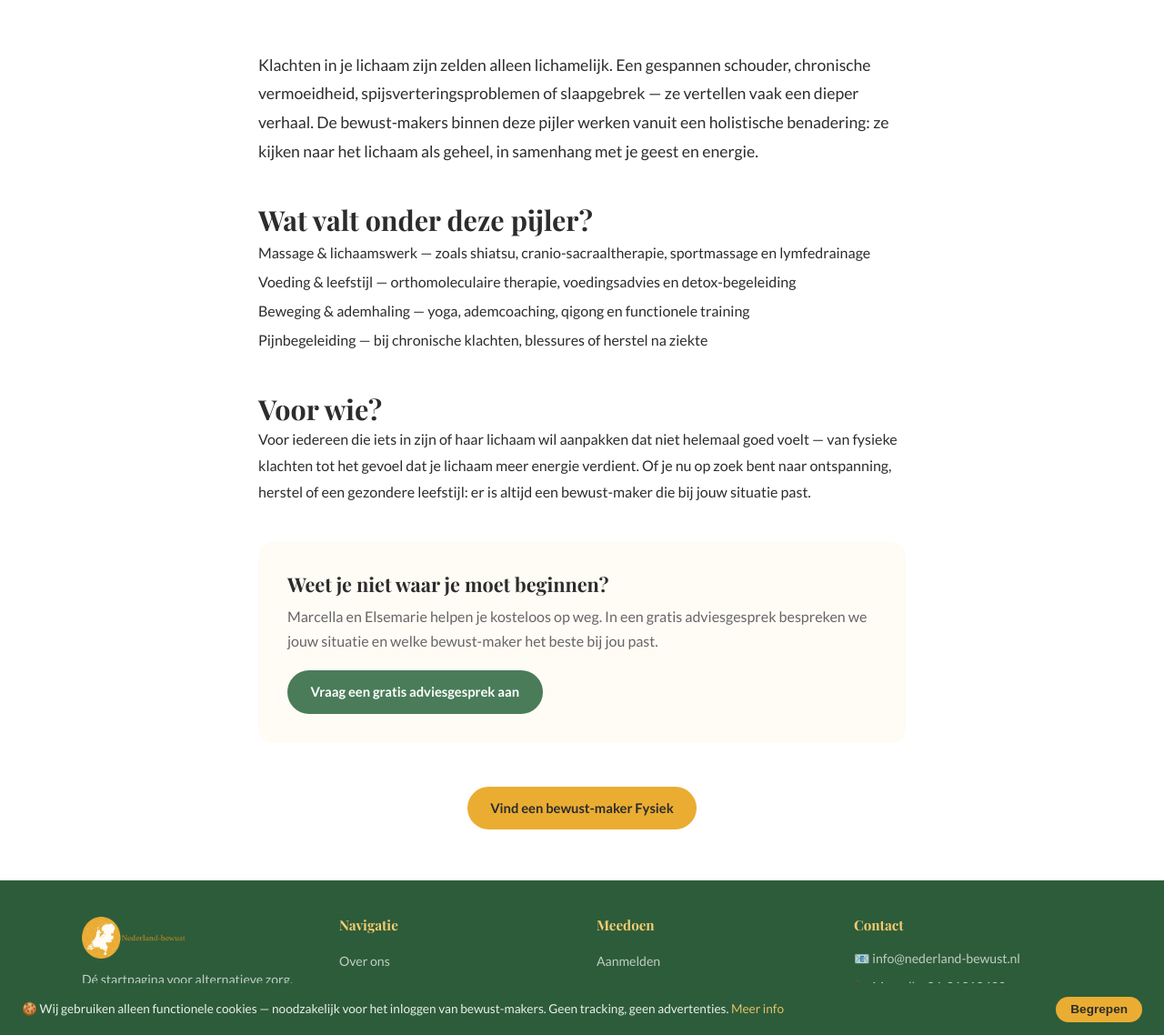
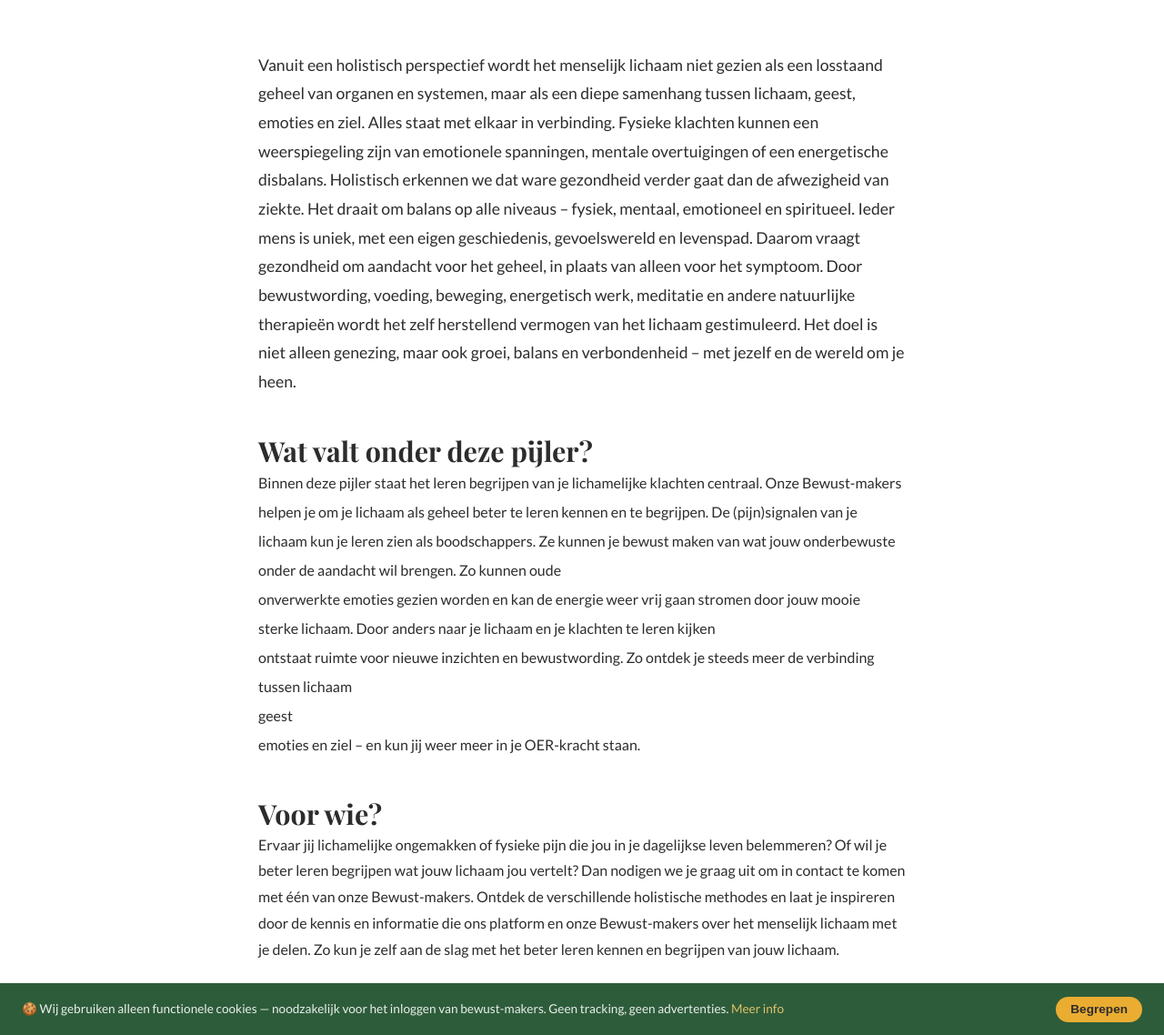
Before and after one commit to hands4flownl/nederland-bewust, a Jekyll site: the page built from pages/pijler-fysiek.html, in a window 1280 px wide and 1400 px high. Shown: the part 262-1400 px from the top of the window at 91% size. Built offline with Jekyll 4.4.1, drawn with Linux system fonts in a browser that asks for light colours; a script that is not in the unit is left out.

Commit message:
Update Teksten aanpassen “pijler_fysiek”

```diff
--- a/_data/teksten_pijler_fysiek.yml
+++ b/_data/teksten_pijler_fysiek.yml
@@ -1,16 +1,45 @@
-# Pijler-pagina: Fysiek, voeding & bewegen — aanpassen via /admin/
-kop: "Fysiek, voeding & bewegen"
-subtitel: "Jouw lichaam is het fundament van je welzijn"
-intro: "Klachten in je lichaam zijn zelden alleen lichamelijk. Een gespannen schouder, chronische vermoeidheid, spijsverteringsproblemen of slaapgebrek — ze vertellen vaak een dieper verhaal. De bewust-makers binnen deze pijler werken vanuit een holistische benadering: ze kijken naar het lichaam als geheel, in samenhang met je geest en energie."
-wat_titel: "Wat valt onder deze pijler?"
+kop: Fysiek, voeding & bewegen
+subtitel: Jouw lichaam is het fundament van je welzijn
+intro: >-
+  Vanuit een holistisch perspectief wordt het menselijk lichaam niet gezien als
+  een losstaand geheel van organen en systemen, maar als een diepe samenhang
+  tussen lichaam, geest, emoties en ziel. Alles staat met elkaar in verbinding.
+  Fysieke klachten kunnen een weerspiegeling zijn van emotionele spanningen,
+  mentale overtuigingen of een energetische disbalans.
+
+
+  Holistisch erkennen we dat ware gezondheid verder gaat dan de afwezigheid van ziekte. Het draait om balans op alle niveaus – fysiek, mentaal, emotioneel en spiritueel. Ieder mens is uniek, met een eigen geschiedenis, gevoelswereld en levenspad. Daarom vraagt gezondheid om aandacht voor het geheel, in plaats van alleen voor het symptoom.
+
+
+  Door bewustwording, voeding, beweging, energetisch werk, meditatie en andere natuurlijke therapieën wordt het zelf herstellend vermogen van het lichaam gestimuleerd. Het doel is niet alleen genezing, maar ook groei, balans en verbondenheid – met jezelf en de wereld om je heen.
+wat_titel: Wat valt onder deze pijler?
 items:
-  - "Massage & lichaamswerk — zoals shiatsu, cranio-sacraaltherapie, sportmassage en lymfedrainage"
-  - "Voeding & leefstijl — orthomoleculaire therapie, voedingsadvies en detox-begeleiding"
-  - "Beweging & ademhaling — yoga, ademcoaching, qigong en functionele training"
-  - "Pijnbegeleiding — bij chronische klachten, blessures of herstel na ziekte"
-voor_wie_titel: "Voor wie?"
-voor_wie_tekst: "Voor iedereen die iets in zijn of haar lichaam wil aanpakken dat niet helemaal goed voelt — van fysieke klachten tot het gevoel dat je lichaam meer energie verdient. Of je nu op zoek bent naar ontspanning, herstel of een gezondere leefstijl: er is altijd een bewust-maker die bij jouw situatie past."
-cta_titel: "Weet je niet waar je moet beginnen?"
-cta_tekst: "Marcella en Elsemarie helpen je kosteloos op weg. In een gratis adviesgesprek bespreken we jouw situatie en welke bewust-maker het beste bij jou past."
-cta_knop: "Vraag een gratis adviesgesprek aan"
-makers_knop: "Vind een bewust-maker Fysiek"
+  - Binnen deze pijler staat het leren begrijpen van je lichamelijke klachten
+    centraal. Onze Bewust-makers helpen je om je lichaam als geheel beter te
+    leren kennen en te begrijpen.  De (pijn)signalen van je lichaam kun je leren
+    zien als boodschappers. Ze kunnen je bewust maken van wat jouw onderbewuste
+    onder de aandacht wil brengen. Zo kunnen oude
+  - onverwerkte emoties gezien worden en kan de energie weer vrij gaan stromen
+    door jouw mooie
+  - sterke lichaam.  Door anders naar je lichaam en je klachten te leren kijken
+  - ontstaat ruimte voor nieuwe inzichten en bewustwording. Zo ontdek je steeds
+    meer de verbinding tussen lichaam
+  - geest
+  - emoties en ziel – en kun jij weer meer in je OER-kracht staan.
+voor_wie_titel: Voor wie?
+voor_wie_tekst: >-
+  Ervaar jij lichamelijke ongemakken of fysieke pijn die jou in je dagelijkse
+  leven belemmeren? Of wil je beter leren begrijpen wat jouw lichaam jou
+  vertelt?
+
+
+  Dan nodigen we je graag uit om in contact te komen met één van onze Bewust-makers.
+
+
+  Ontdek de verschillende holistische methodes en laat je inspireren door de kennis en informatie die ons platform en onze Bewust-makers over het menselijk lichaam met je delen. Zo kun je zelf aan de slag met het beter leren kennen en begrijpen van jouw lichaam.
+cta_titel: Weet je niet waar je moet beginnen?
+cta_tekst: Marcella en Elsemarie helpen je kosteloos op weg. In een gratis
+  adviesgesprek bespreken we jouw situatie en welke bewust-maker het beste bij
+  jou past.
+cta_knop: Vraag een gratis adviesgesprek aan
+makers_knop: Vind een bewust-maker Fysiek
```
